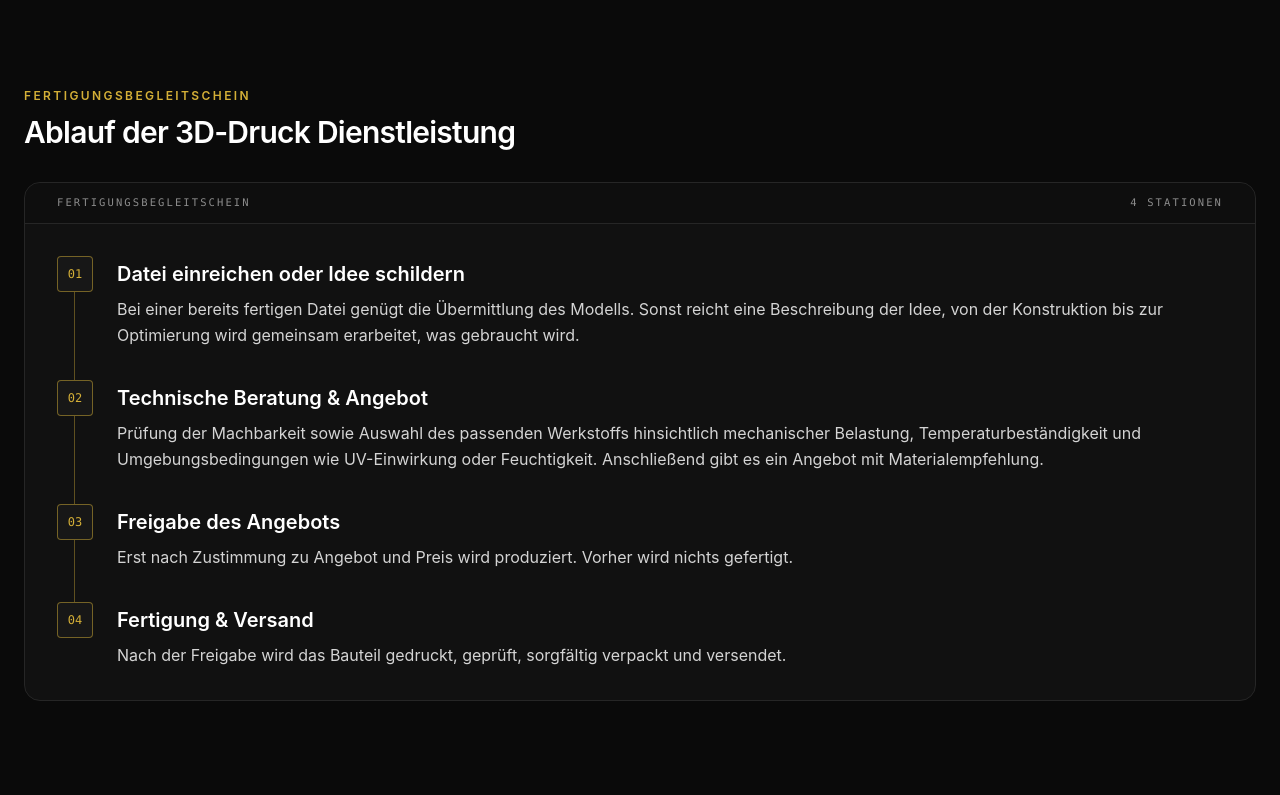
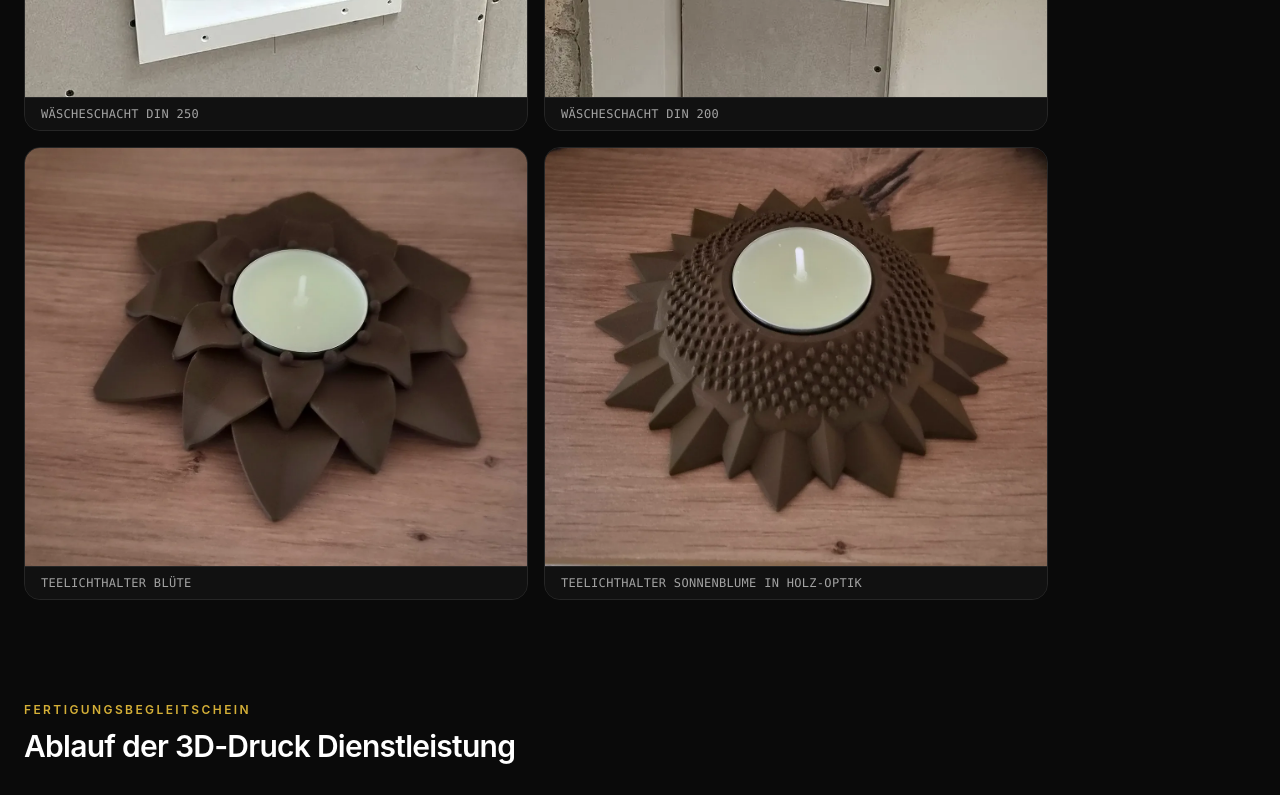
Before and after one commit to WernerG98/glueck-engineering-website, a React (Vite) app: page /service in a window 1280 px wide. Shown: the part 1617-2412 px from the top of the page. Built offline with nearby package versions, Linux system fonts and the light colour scheme.

Commit message:
3D-Druck-Galerie: Teelichthalter Sonnenblume ergaenzt
Co-Authored-By: Claude Opus 5.5 <noreply@anthropic.com>

```diff
--- a/src/pages/ServicePage.jsx
+++ b/src/pages/ServicePage.jsx
@@ -26,6 +26,11 @@ const galleryImages = [
     src: "/3D-Druck_Teelicht_Bluete_quer.webp",
     label: "Teelichthalter Blüte",
     alt: "3D-gedruckter Teelichthalter in Blütenform aus mehreren Blattlagen mit Teelicht",
+  },
+  {
+    src: "/3D-Druck_Teelicht_Sonne_quer.webp",
+    label: "Teelichthalter Sonnenblume in Holz-Optik",
+    alt: "3D-gedruckter Teelichthalter in Sonnenblumenform in Holz-Optik mit Teelicht",
   },
 ];
 
@@ -148,7 +153,7 @@ export default function ServicePage() {
             <h2 className="mb-6 mt-2 text-2xl font-semibold tracking-tight sm:mb-8 sm:text-3xl">Galerie</h2>
           </Reveal>
 
-          <div className="grid max-w-5xl gap-4 sm:grid-cols-2 lg:grid-cols-3">
+          <div className="grid max-w-5xl gap-4 sm:grid-cols-2">
             {galleryImages.map((image, index) => (
               <Reveal key={image.src} delay={index * 100}>
                 <figure className="group overflow-hidden rounded-2xl border border-neutral-800">
```
Also changed, not shown: public/3D-Druck_Teelicht_Sonne_quer.webp (added).
